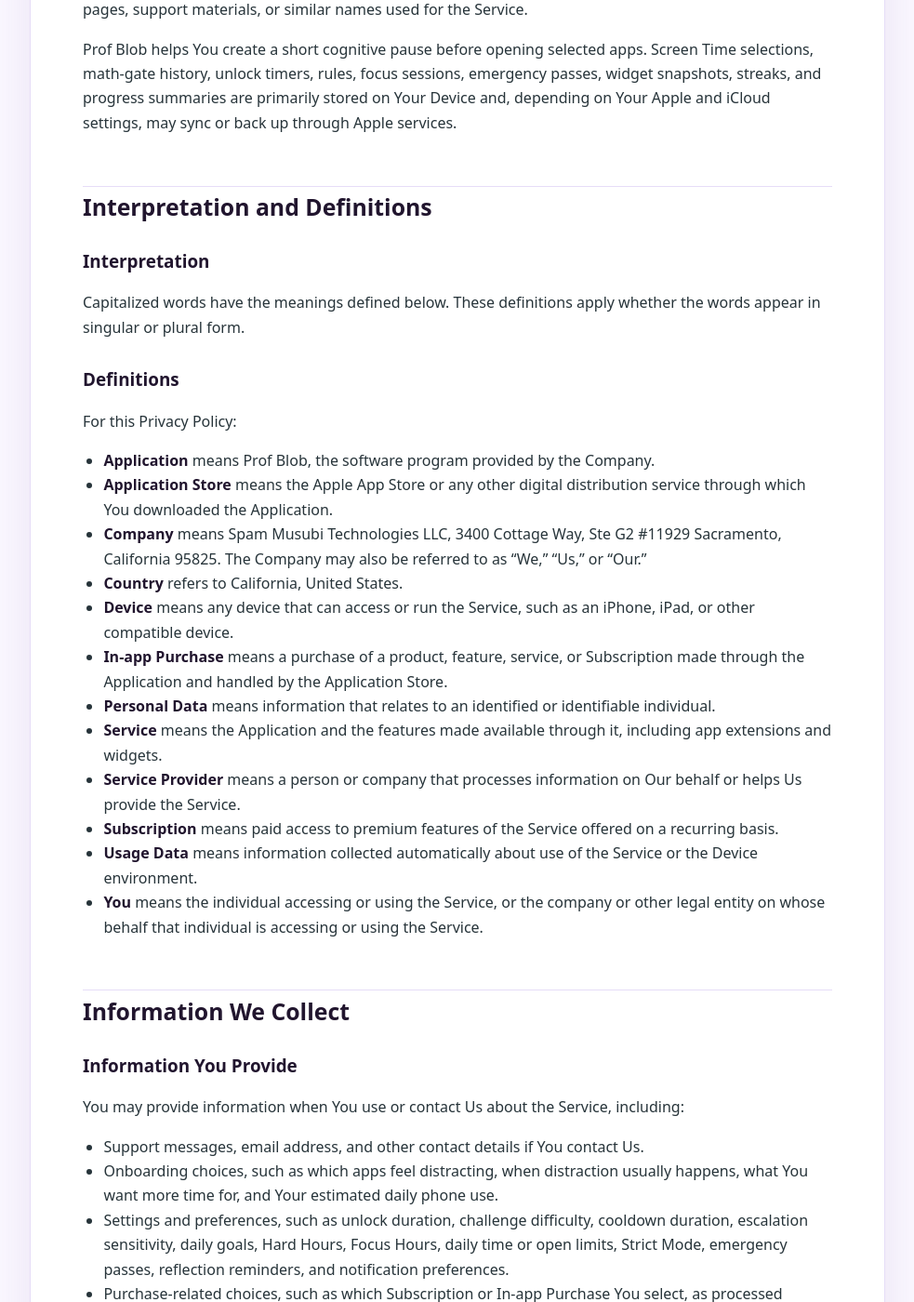
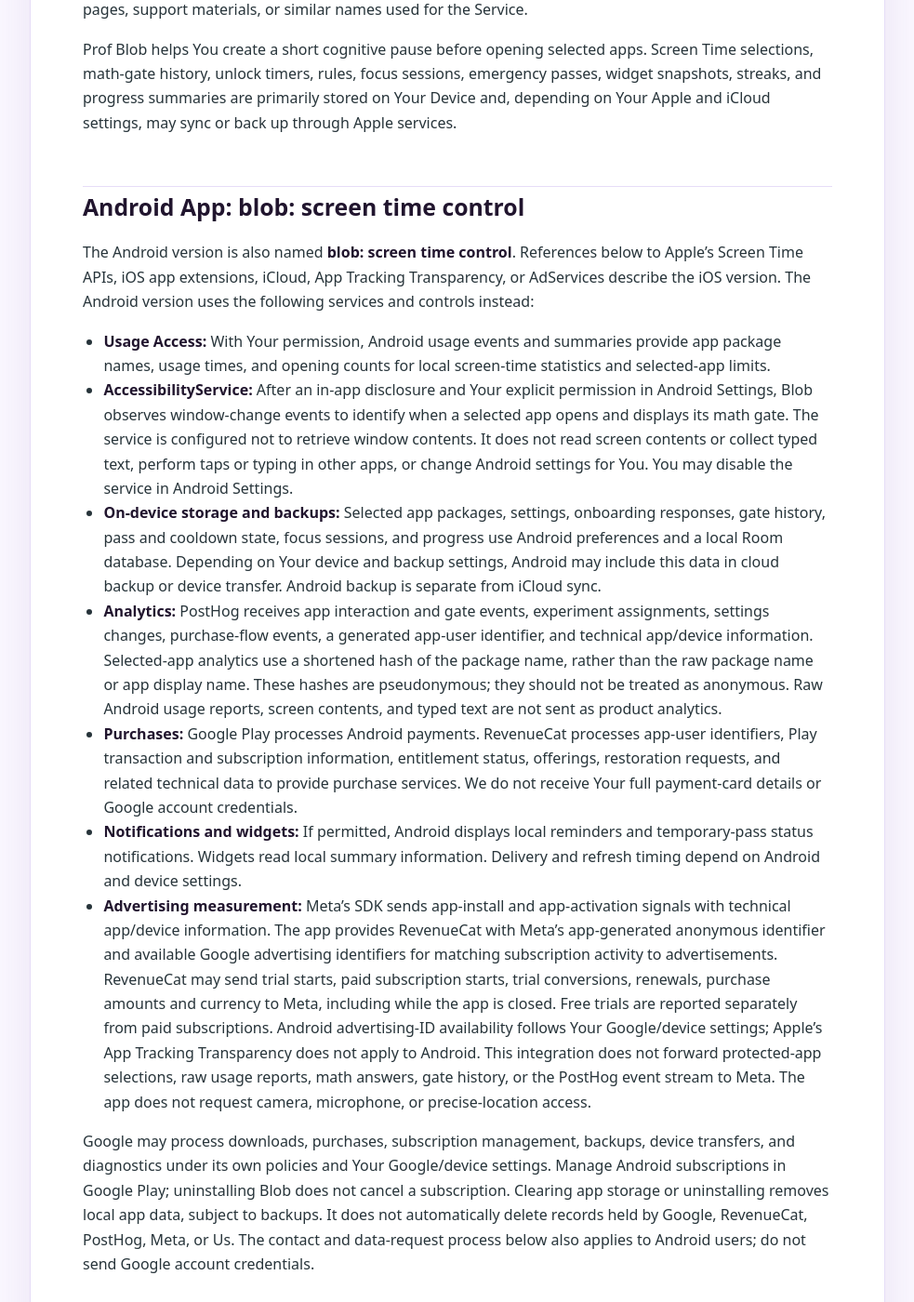
Before and after one commit to spammusubitech/spammusubitech.github.io, a Jekyll site: the page built from prof-blob/privacy/index.md, in a window 1280 px wide and 1400 px high, scrolled down 330 px. Shown: the whole window at 93% size, without its empty margins (148-1131 px from the left). Built offline with Jekyll 4.4.1, drawn with Linux system fonts in a browser that asks for light colours; some of the changed text lies outside the part shown.

Commit message:
Document Blob Android permissions, purchases, and advertising measurement

```diff
--- a/_includes/legal/prof-blob/privacy-policy.md
+++ b/_includes/legal/prof-blob/privacy-policy.md
@@ -1,10 +1,24 @@
 # Privacy Policy for Prof Blob
 
-Last updated: September 7, 2026
+Last updated: September 10, 2026
 
 This Privacy Policy explains how Spam Musubi Technologies LLC handles information when You use Prof Blob. References to Prof Blob may include Blob, the `blob-screen-time` app, widgets, app extensions, public pages, support materials, or similar names used for the Service.
 
 Prof Blob helps You create a short cognitive pause before opening selected apps. Screen Time selections, math-gate history, unlock timers, rules, focus sessions, emergency passes, widget snapshots, streaks, and progress summaries are primarily stored on Your Device and, depending on Your Apple and iCloud settings, may sync or back up through Apple services.
+
+## Android App: blob: screen time control
+
+The Android version is also named **blob: screen time control**. References below to Apple's Screen Time APIs, iOS app extensions, iCloud, App Tracking Transparency, or AdServices describe the iOS version. The Android version uses the following services and controls instead:
+
+- **Usage Access:** With Your permission, Android usage events and summaries provide app package names, usage times, and opening counts for local screen-time statistics and selected-app limits.
+- **AccessibilityService:** After an in-app disclosure and Your explicit permission in Android Settings, Blob observes window-change events to identify when a selected app opens and displays its math gate. The service is configured not to retrieve window contents. It does not read screen contents or collect typed text, perform taps or typing in other apps, or change Android settings for You. You may disable the service in Android Settings.
+- **On-device storage and backups:** Selected app packages, settings, onboarding responses, gate history, pass and cooldown state, focus sessions, and progress use Android preferences and a local Room database. Depending on Your device and backup settings, Android may include this data in cloud backup or device transfer. Android backup is separate from iCloud sync.
+- **Analytics:** PostHog receives app interaction and gate events, experiment assignments, settings changes, purchase-flow events, a generated app-user identifier, and technical app/device information. Selected-app analytics use a shortened hash of the package name, rather than the raw package name or app display name. These hashes are pseudonymous; they should not be treated as anonymous. Raw Android usage reports, screen contents, and typed text are not sent as product analytics.
+- **Purchases:** Google Play processes Android payments. RevenueCat processes app-user identifiers, Play transaction and subscription information, entitlement status, offerings, restoration requests, and related technical data to provide purchase services. We do not receive Your full payment-card details or Google account credentials.
+- **Notifications and widgets:** If permitted, Android displays local reminders and temporary-pass status notifications. Widgets read local summary information. Delivery and refresh timing depend on Android and device settings.
+- **Advertising measurement:** Meta's SDK sends app-install and app-activation signals with technical app/device information. The app provides RevenueCat with Meta's app-generated anonymous identifier and available Google advertising identifiers for matching subscription activity to advertisements. RevenueCat may send trial starts, paid subscription starts, trial conversions, renewals, purchase amounts and currency to Meta, including while the app is closed. Free trials are reported separately from paid subscriptions. Android advertising-ID availability follows Your Google/device settings; Apple's App Tracking Transparency does not apply to Android. This integration does not forward protected-app selections, raw usage reports, math answers, gate history, or the PostHog event stream to Meta. The app does not request camera, microphone, or precise-location access.
+
+Google may process downloads, purchases, subscription management, backups, device transfers, and diagnostics under its own policies and Your Google/device settings. Manage Android subscriptions in Google Play; uninstalling Blob does not cancel a subscription. Clearing app storage or uninstalling removes local app data, subject to backups. It does not automatically delete records held by Google, RevenueCat, PostHog, Meta, or Us. The contact and data-request process below also applies to Android users; do not send Google account credentials.
 
 ## Interpretation and Definitions
 
```
Also changed, not shown: _includes/legal/prof-blob/terms.md (+9 -1 lines).
